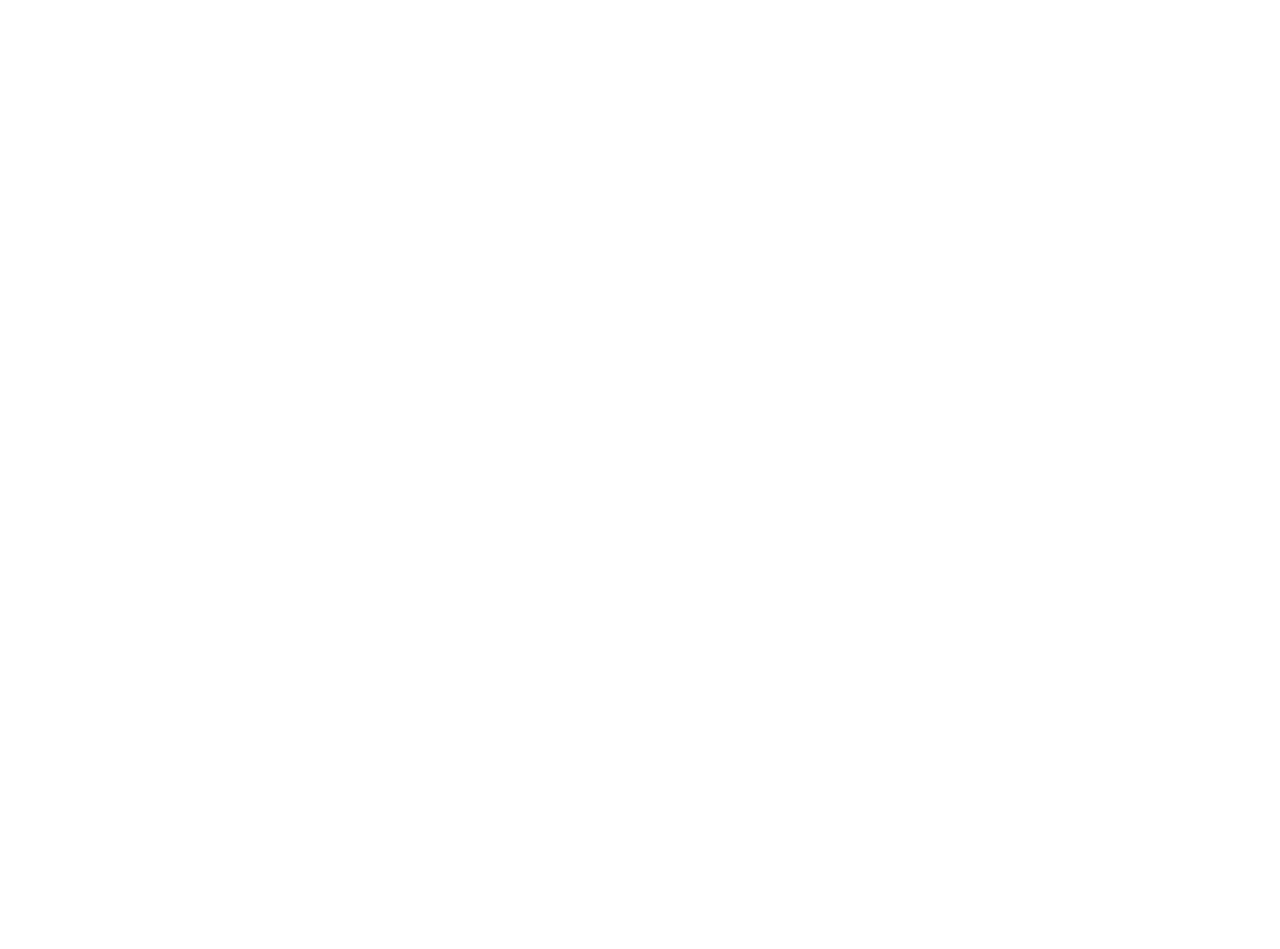
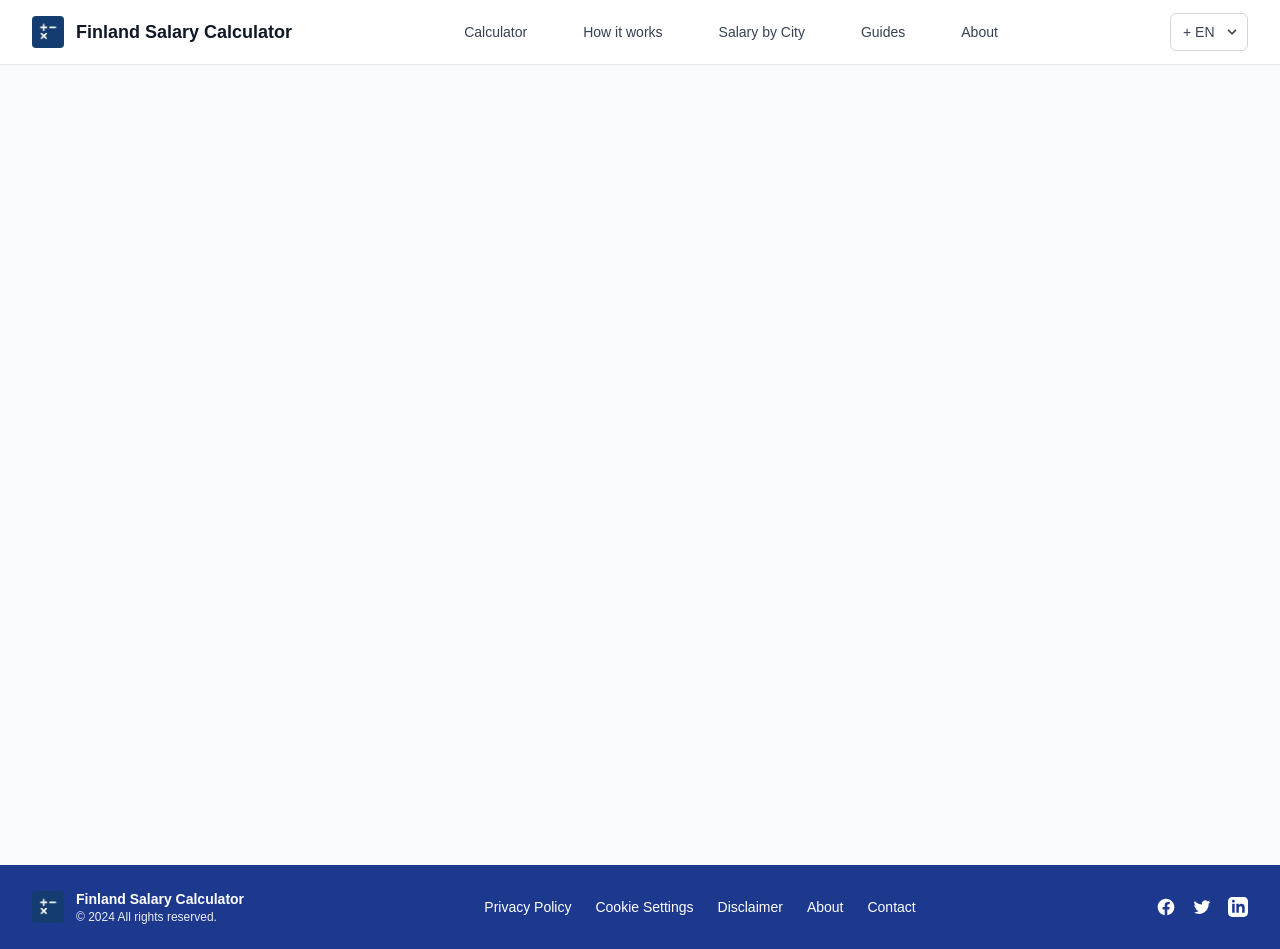
Before and after one commit to upekshapavani2003-maker/finland-salary-calculator, a Next.js app in the folder frontend/: page / in a window 1280 px wide. Before the commit the page ends 800 px from the top, so only its background shows below. Built offline with nearby package versions, Linux system fonts and the light colour scheme.

Commit message:
create bottom nav bar and top nav bar

```diff
--- a/frontend/src/app/layout.tsx
+++ b/frontend/src/app/layout.tsx
@@ -1,6 +1,8 @@
 import type { Metadata } from "next";
 import { Geist, Geist_Mono } from "next/font/google";
 import "./globals.css";
+import TopNav from "@/components/TopNav";
+import BottomNav from "@/components/BottomNav";
 
 const geistSans = Geist({
   variable: "--font-geist-sans",
@@ -13,8 +15,8 @@
 });
 
 export const metadata: Metadata = {
-  title: "Create Next App",
-  description: "Generated by create next app",
+  title: "Finland Salary Calculator",
+  description: "Calculate your salary in Finland with our comprehensive salary calculator",
 };
 
 export default function RootLayout({
@@ -27,7 +29,11 @@
       lang="en"
       className={`${geistSans.variable} ${geistMono.variable} h-full antialiased`}
     >
-      <body className="min-h-full flex flex-col">{children}</body>
+      <body className="min-h-full flex flex-col">
+        <TopNav />
+        <main className="flex-grow">{children}</main>
+        <BottomNav />
+      </body>
     </html>
   );
 }
--- a/frontend/src/app/page.tsx
+++ b/frontend/src/app/page.tsx
@@ -1,7 +1,11 @@
 export default function Home() {
   return (
-    <div className="min-h-screen bg-white">
-      {/* Blank page - all development moved to backend */}
+    <div className="min-h-screen bg-gray-50">
+      {/* Main content area between navigation bars */}
+      <div className="max-w-7xl mx-auto px-4 sm:px-6 lg:px-8 py-12">
+        <div className="text-center">
+        </div>
+      </div>
     </div>
   );
 }
--- /dev/null
+++ b/frontend/src/components/BottomNav.tsx
@@ -0,0 +1,66 @@
+export default function BottomNav() {
+  return (
+    <footer className="bg-blue-900">
+      <div className="max-w-7xl mx-auto px-4 sm:px-6 lg:px-8 py-6">
+        <div className="flex flex-col md:flex-row justify-between items-center space-y-4 md:space-y-0">
+
+          {/* Left side - Logo and Copyright */}
+          <div className="flex items-center space-x-3">
+            {/* Calculator Icon */}
+            <img src="/assets/logo-icon.jpg" alt="Finland Salary Calculator" className="w-8 h-8 rounded-[4px]" />
+            <div className="text-white">
+              <h3 className="text-sm font-semibold">Finland Salary Calculator</h3>
+              <p className="text-xs opacity-90">© 2024 All rights reserved.</p>
+            </div>
+          </div>
+
+          {/* Center - Navigation Links */}
+          <nav className="flex flex-wrap justify-center items-center space-x-6">
+            <a href="#" className="text-white text-sm hover:text-blue-200 transition-colors">
+              Privacy Policy
+            </a>
+            <a href="#" className="text-white text-sm hover:text-blue-200 transition-colors">
+              Cookie Settings
+            </a>
+            <a href="#" className="text-white text-sm hover:text-blue-200 transition-colors">
+              Disclaimer
+            </a>
+            <a href="#" className="text-white text-sm hover:text-blue-200 transition-colors">
+              About
+            </a>
+            <a href="#" className="text-white text-sm hover:text-blue-200 transition-colors">
+              Contact
+            </a>
+          </nav>
+
+          {/* Right side - Social Media Icons */}
+          <div className="flex space-x-4">
+            {/* Facebook */}
+            <a href="#" className="text-white hover:text-blue-200 transition-colors">
+              <svg className="h-5 w-5" fill="currentColor" viewBox="0 0 24 24" aria-hidden="true">
+                <path fillRule="evenodd" d="M22 12c0-5.523-4.477-10-10-10S2 6.477 2 12c0 4.991 3.657 9.128 8.438 9.878v-6.987h-2.54V12h2.54V9.797c0-2.506 1.492-3.89 3.777-3.89 1.094 0 2.238.195 2.238.195v2.46h-1.26c-1.243 0-1.63.771-1.63 1.562V12h2.773l-.443 2.89h-2.33v6.989C18.343 21.128 22 16.991 22 12z" clipRule="evenodd" />
+              </svg>
+              <span className="sr-only">Facebook</span>
+            </a>
+
+            {/* Twitter */}
+            <a href="#" className="text-white hover:text-blue-200 transition-colors">
+              <svg className="h-5 w-5" fill="currentColor" viewBox="0 0 24 24" aria-hidden="true">
+                <path d="M8.29 20.251c7.547 0 11.675-6.253 11.675-11.675 0-.178 0-.355-.012-.53A8.348 8.348 0 0022 5.92a8.19 8.19 0 01-2.357.646 4.118 4.118 0 001.804-2.27 8.224 8.224 0 01-2.605.996 4.107 4.107 0 00-6.993 3.743 11.65 11.65 0 01-8.457-4.287 4.106 4.106 0 001.27 5.477A4.072 4.072 0 012.8 9.713v.052a4.105 4.105 0 003.292 4.022 4.095 4.095 0 01-1.853.07 4.108 4.108 0 003.834 2.85A8.233 8.233 0 012 18.407a11.616 11.616 0 006.29 1.84" />
+              </svg>
+              <span className="sr-only">Twitter</span>
+            </a>
+
+            {/* LinkedIn */}
+            <a href="#" className="text-white hover:text-blue-200 transition-colors">
+              <svg className="h-5 w-5" fill="currentColor" viewBox="0 0 24 24" aria-hidden="true">
+                <path fillRule="evenodd" d="M19 0h-14c-2.761 0-5 2.239-5 5v14c0 2.761 2.239 5 5 5h14c2.762 0 5-2.239 5-5v-14c0-2.761-2.238-5-5-5zm-11 19h-3v-11h3v11zm-1.5-12.268c-.966 0-1.75-.79-1.75-1.764s.784-1.764 1.75-1.764 1.75.79 1.75 1.764-.783 1.764-1.75 1.764zm13.5 12.268h-3v-5.604c0-3.368-4-3.113-4 0v5.604h-3v-11h3v1.765c1.396-2.586 7-2.777 7 2.476v6.759z" clipRule="evenodd" />
+              </svg>
+              <span className="sr-only">LinkedIn</span>
+            </a>
+          </div>
+        </div>
+      </div>
+    </footer>
+  );
+}
--- /dev/null
+++ b/frontend/src/components/TopNav.tsx
@@ -0,0 +1,75 @@
+export default function TopNav() {
+  return (
+    <header className="bg-white border-b border-gray-200">
+      <div className="max-w-7xl mx-auto px-4 sm:px-6 lg:px-8">
+        <div className="flex justify-between items-center h-16">
+          {/* Left side - Logo and Title */}
+          <div className="flex items-center">
+            <div className="flex-shrink-0">
+              {/* Calculator Icon */}
+              <img src="/assets/logo-icon.jpg" alt="logo" className="w-8 h-8 rounded-[4px]" />
+            </div>
+            <div className="ml-3">
+              <h1 className="text-lg font-semibold text-gray-900">Finland Salary Calculator</h1>
+            </div>
+          </div>
+
+          {/* Center - Navigation Links */}
+          <nav className="hidden md:flex space-x-8">
+            <a href="#" className="text-gray-700 hover:text-gray-900 px-3 py-2 text-sm font-medium">
+              Calculator
+            </a>
+            <a href="#" className="text-gray-700 hover:text-gray-900 px-3 py-2 text-sm font-medium">
+              How it works
+            </a>
+            <a href="#" className="text-gray-700 hover:text-gray-900 px-3 py-2 text-sm font-medium">
+              Salary by City
+            </a>
+            <a href="#" className="text-gray-700 hover:text-gray-900 px-3 py-2 text-sm font-medium">
+              Guides
+            </a>
+            <a href="#" className="text-gray-700 hover:text-gray-900 px-3 py-2 text-sm font-medium">
+              About
+            </a>
+          </nav>
+
+          {/* Right side - Language Selector */}
+          <div className="flex items-center">
+            <div className="relative">
+              <select className="appearance-none bg-white border border-gray-300 rounded-md py-2 pl-3 pr-8 text-sm text-gray-700 hover:border-gray-400 focus:outline-none focus:ring-2 focus:ring-blue-500 focus:border-blue-500">
+                <option value="en">+ EN</option>
+                <option value="fi">+ FI</option>
+                <option value="sv">+ SV</option>
+              </select>
+              <div className="pointer-events-none absolute inset-y-0 right-0 flex items-center px-2 text-gray-700">
+                <svg className="fill-current h-4 w-4" xmlns="http://www.w3.org/2000/svg" viewBox="0 0 20 20">
+                  <path d="M9.293 12.95l.707.707L15.657 8l-1.414-1.414L10 10.828 5.757 6.586 4.343 8z"/>
+                </svg>
+              </div>
+            </div>
+          </div>
+
+          {/* Mobile menu button */}
+          <div className="md:hidden">
+            <button className="text-gray-700 hover:text-gray-900 p-2">
+              <svg className="h-6 w-6" fill="none" stroke="currentColor" viewBox="0 0 24 24">
+                <path strokeLinecap="round" strokeLinejoin="round" strokeWidth={2} d="M4 6h16M4 12h16M4 18h16" />
+              </svg>
+            </button>
+          </div>
+        </div>
+
+        {/* Mobile menu - hidden by default */}
+        <div className="hidden md:hidden">
+          <div className="px-2 pt-2 pb-3 space-y-1 sm:px-3">
+            <a href="#" className="text-gray-700 hover:text-gray-900 block px-3 py-2 text-base font-medium">Calculator</a>
+            <a href="#" className="text-gray-700 hover:text-gray-900 block px-3 py-2 text-base font-medium">How it works</a>
+            <a href="#" className="text-gray-700 hover:text-gray-900 block px-3 py-2 text-base font-medium">Salary by City</a>
+            <a href="#" className="text-gray-700 hover:text-gray-900 block px-3 py-2 text-base font-medium">Guides</a>
+            <a href="#" className="text-gray-700 hover:text-gray-900 block px-3 py-2 text-base font-medium">About</a>
+          </div>
+        </div>
+      </div>
+    </header>
+  );
+}
```
Also changed, not shown: frontend/public/assets/logo-icon.jpg (added).
